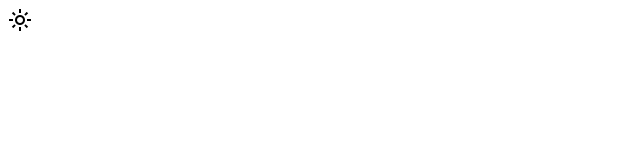
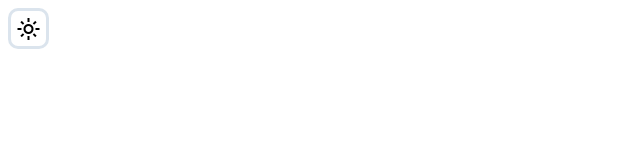
Before and after one commit to luisArthurRodriguesDaSilva/exercicios-trybe, a plain HTML site: page index.html in a window 1280 px wide. Shown: the full height of the page, 0-640 px from the left. Drawn offline with nearby package versions, Linux system fonts and the light colour scheme.

Commit message:
caixinha pré botão

```diff
--- a/index.html
+++ b/index.html
@@ -10,13 +10,11 @@
     <link rel="stylesheet" href="style.css">
 </head>
 <body>
-    <a id = dark-light>
+
     <div id="container-dark-light">
-    <span class="material-symbols-outlined">
-        light_mode
-        </span>
+        <a class="material-symbols-outlined" id = dark-light>light_mode </a>
     </div>
-</a>
+
 </body>
 <script src="/script.js"></script>
 </html>
--- a/style.css
+++ b/style.css
@@ -1,13 +1,21 @@
 body{
     background-color: rgb(255, 255, 255);
-    transition: all 1s;
+    transition: all 0.35s;
+}
+
+#dark-light{
+  height: 35px;
+  width: 35px;
+  display: grid;
+  align-items: center;
+  justify-content: center;
+  border: 3px solid #dbe4ed;
+  border-radius:10px ;
 }
 
 .material-symbols-outlined {
-    color: rgb(0, 0, 0)    ;
-
+  color: rgb(0, 0, 0);
   transition: all 2s;
-
   font-variation-settings:
   'FILL' 1,
   'wght' 100,
```
